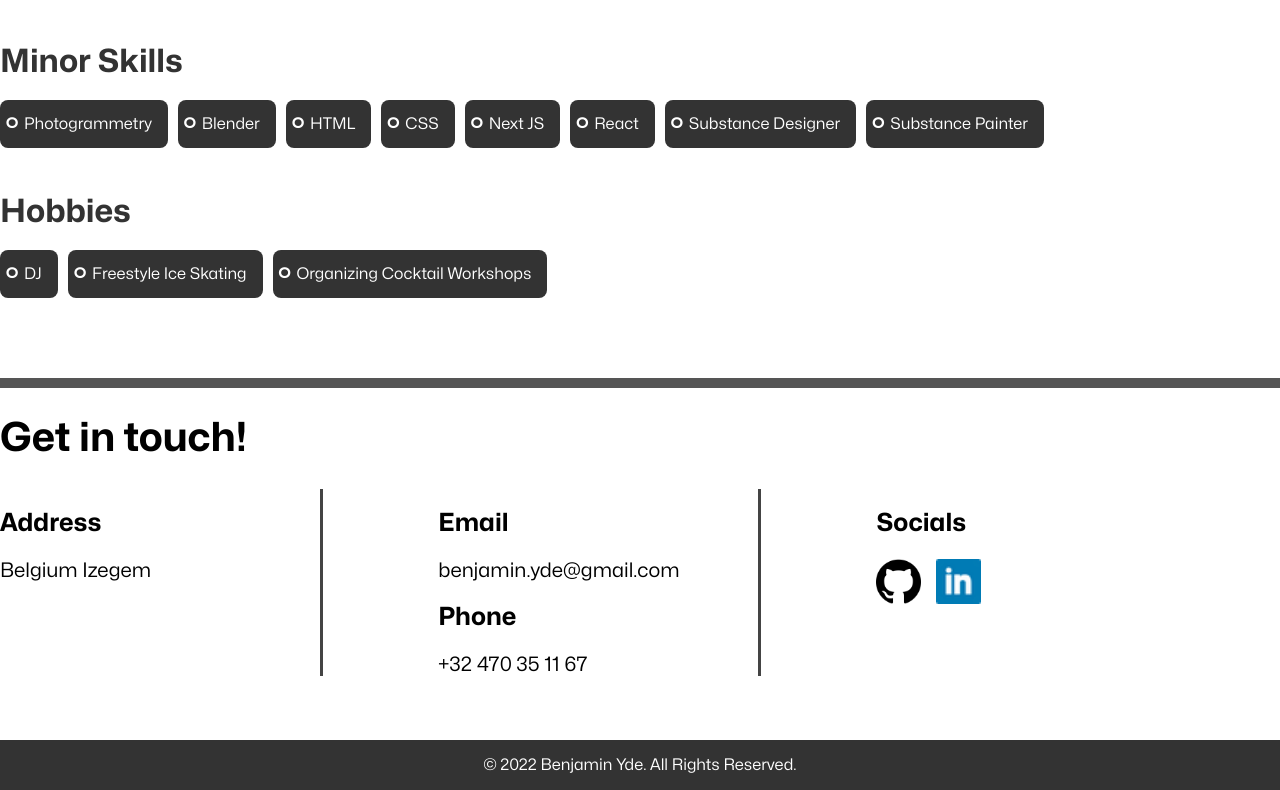
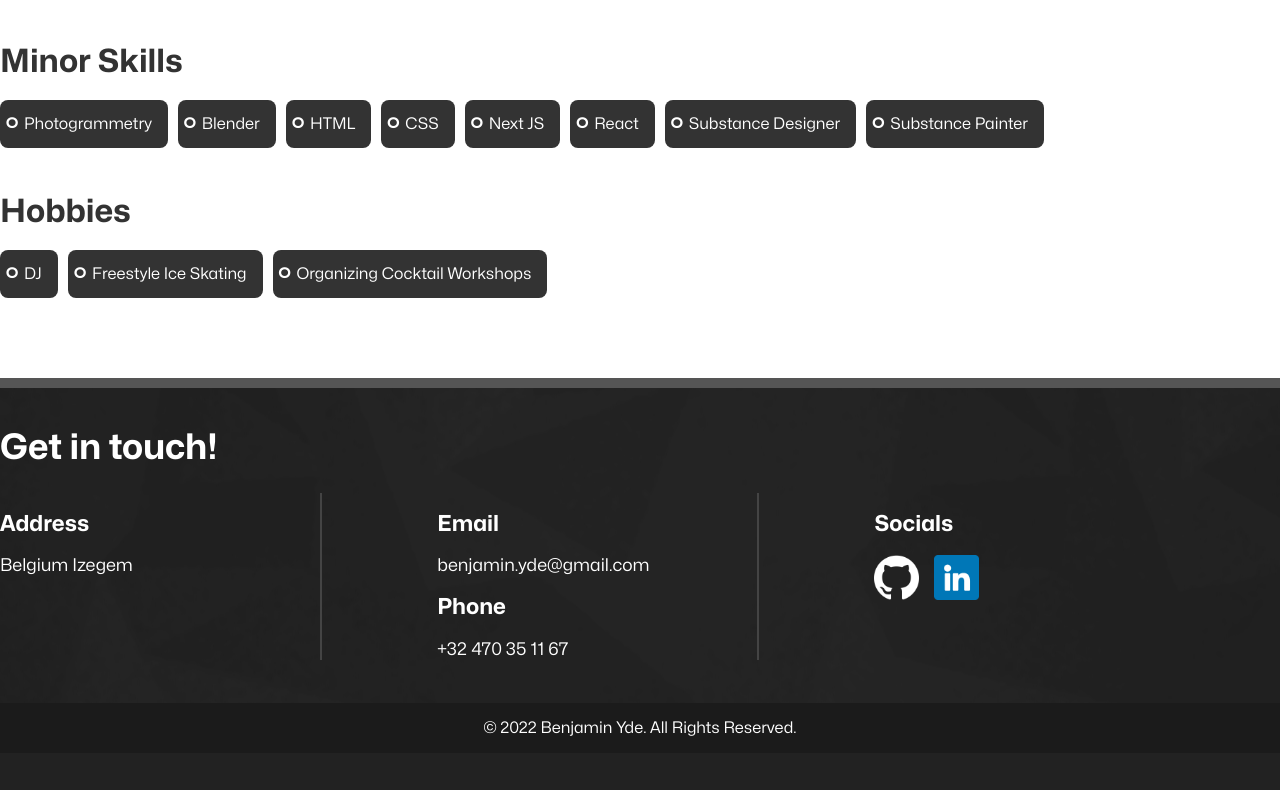
Before and after one commit to BenjaminYde/Portfolio, a Next.js app: page / in a window 1280 px wide. Shown: the part 1282-2072 px from the top of the page. After the commit the page ends 2035 px from the top, so only its background shows below. Built offline with nearby package versions, Linux system fonts and the light colour scheme.

Commit message:
footer: updated styling + added background image

```diff
--- a/components/footer.js
+++ b/components/footer.js
@@ -3,7 +3,7 @@ import stylesGlobal from "../styles/global.module.scss";
 
 const Footer = () => {
     return (
-        <div className={`${stylesGlobal.backgroundWhite} ${stylesFooter.footerTop}`}>
+        <div className={`${stylesFooter.footerBackground} ${stylesFooter.footerTop}`}>
 
             <div className={`${stylesFooter.footer} ${stylesGlobal.wrapper}`}>
 
@@ -27,7 +27,7 @@ const Footer = () => {
                         <section>
                             <h2>Socials</h2>
                             <a href="https://github.com/BenjaminYde">
-                                <img className={stylesFooter.icon} src="images/icons/github_black.png"/>
+                                <img className={stylesFooter.icon} src="images/icons/github_white.png"/>
                             </a>
                             <a href="https://www.linkedin.com/in/benjamin-yde-2b5092171/">
                                 <img className={stylesFooter.icon} src="images/icons/linked-in.png"/>
--- a/components/footer.module.scss
+++ b/components/footer.module.scss
@@ -1,14 +1,28 @@
 @import "../styles/global.module";
 
 $nav-background: #fff;
-$nav-font-color: #444444;
-$link-hover-color: #f88233e1;
+$nav-font-color: #fff;
+$font-color: #fff;
 $footer-rights-height: 50px;
-$footer-height: 325px;
+$footer-height: 275px;
+$footer-color-border-top: #555;
+$footer-color-border-bottom: #1B1B1B;
 
 .footer {
   height: $footer-height;
   bottom: 0;
+}
+
+.footerBackground{
+  background-image:
+          url("/images/footer_background.jpg");
+  background-repeat: repeat;
+  background-position: center;
+}
+
+.footer h1 {
+  margin-top: 40px;
+  color: #fff;
 }
 
 .footer h2 {
@@ -17,7 +31,7 @@ $footer-height: 325px;
 
 .footerTop
 {
-  border-top: 10px solid #555;
+  border-top: 10px solid $footer-color-border-top;
 }
 
 .inner
@@ -26,7 +40,8 @@ $footer-height: 325px;
   height: 100%;
   width: 100%;
   z-index: 100;
-  font-size: 1.25em;
+  font-size: 1.1em;
+  color: $font-color;
 }
 
 .sectionsSplits
@@ -43,7 +58,7 @@ $footer-height: 325px;
   min-width: 250px;
   width: 25%;
   margin-left: 9%;
-  border-right: 3px solid #444;
+  border-right: 2px solid #444;
 }
 
 .sectionsSplits section:first-of-type{
@@ -56,7 +71,7 @@ $footer-height: 325px;
 
 .rightsOuter
 {
-  background-color: #333;
+  background-color: $footer-color-border-bottom;
   height: $footer-rights-height;
   width: 100%;
 }
--- a/pages/_app.js
+++ b/pages/_app.js
@@ -8,7 +8,7 @@ export default function App({Component, pageProps}) {
         <>
             <Head>
                 <link rel="stylesheet" href="/fonts/global_fonts.css"/>
-                <link rel="icon" href="./images/icons/tab_icon.ico"/>
+                <link rel="icon" href="/images/icons/tab_icon.ico"/>
             </Head>
             <Navigation/>
             <Component {...pageProps} />
```
Also changed, not shown: public/images/footer_background.jpg (added), public/images/icons/linked-in.png.
